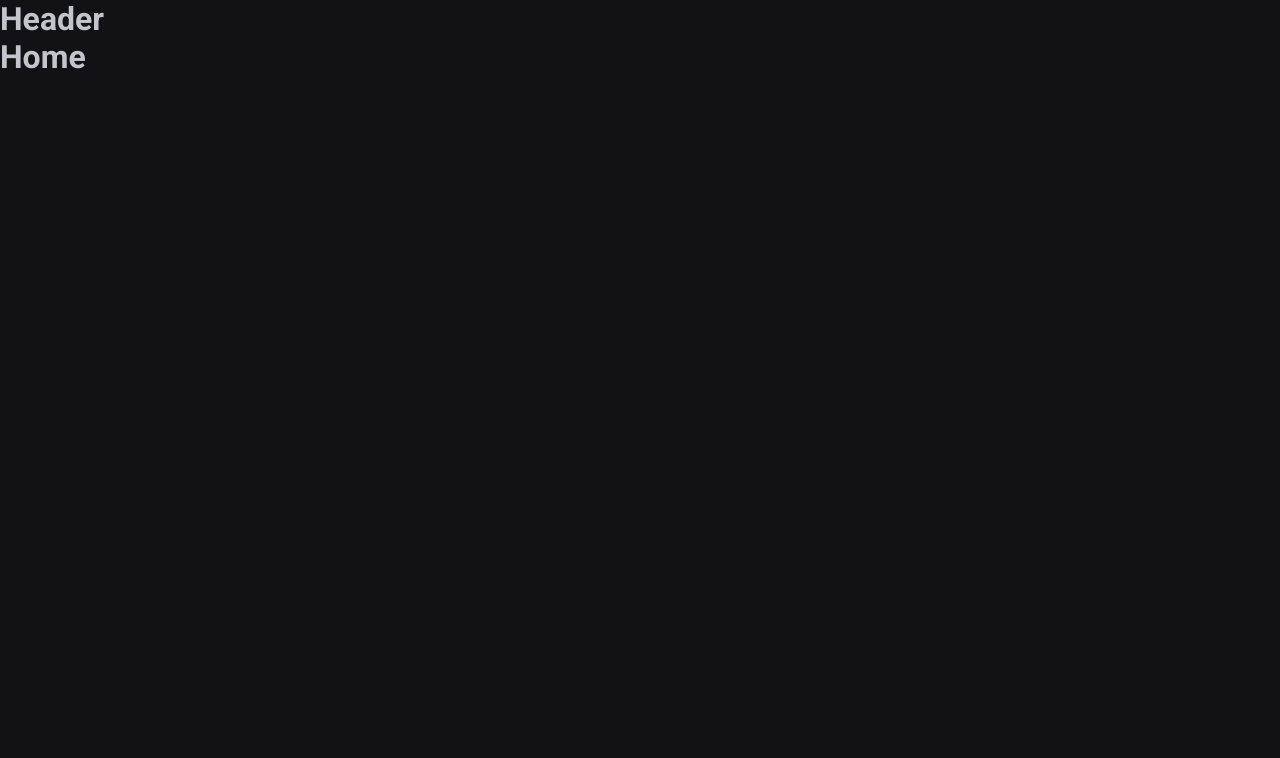
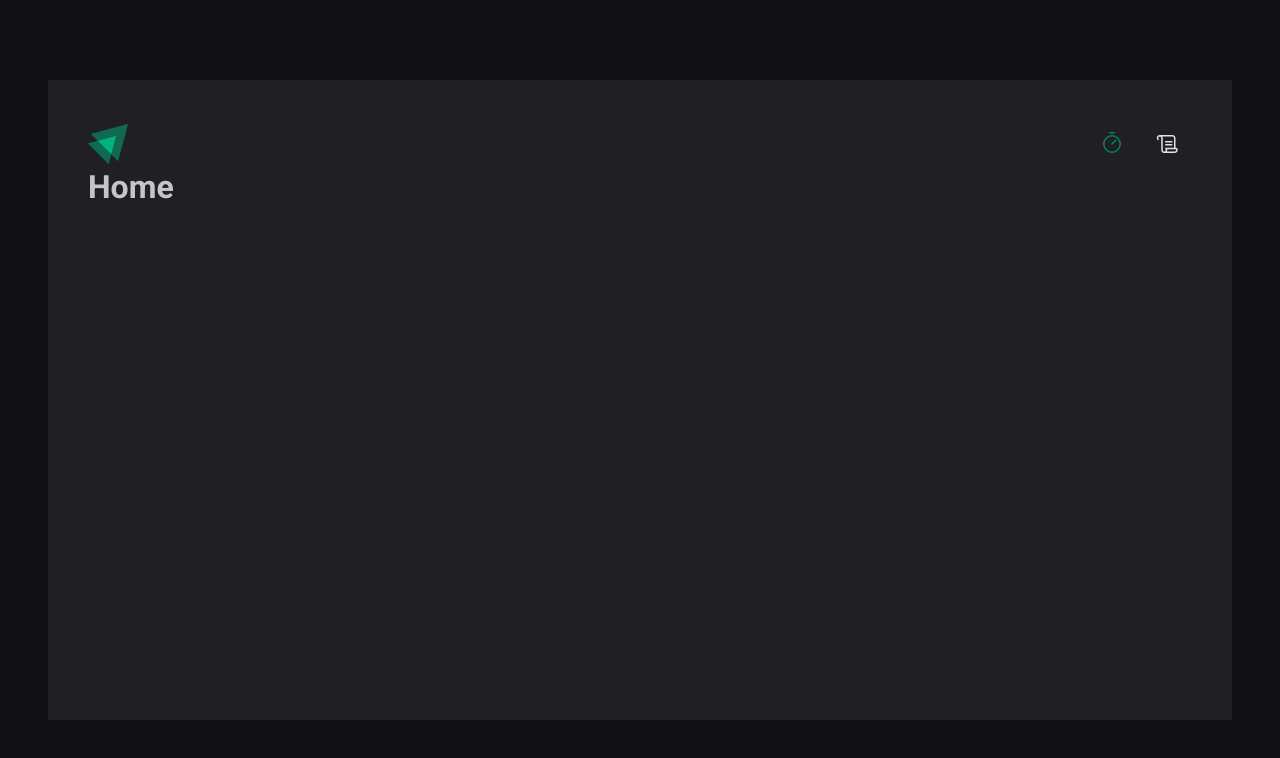
Before and after one commit to manuncorrea/timer, a React (Vite) app: page / in a window 1280 px wide. Shown: the top 758 px of the page. Built offline with nearby package versions, Linux system fonts and the light colour scheme.

Commit message:
configurando a header e o layout container

```diff
--- a/package.json
+++ b/package.json
@@ -10,6 +10,7 @@
     "lint": "eslint src --ext .ts,.tsx"
   },
   "dependencies": {
+    "phosphor-react": "^1.4.1",
     "react": "^18.2.0",
     "react-dom": "^18.2.0",
     "react-router-dom": "^6.3.0",
--- /dev/null
+++ b/src/@types/image.d.ts
@@ -0,0 +1 @@
+declare module '.*svg'
--- a/src/components/Header/index.tsx
+++ b/src/components/Header/index.tsx
@@ -1,3 +1,20 @@
+import { Scroll, Timer } from 'phosphor-react'
+import { NavLink } from 'react-router-dom'
+import logoIgnite from '../../assets/logo-ignite.svg'
+import { HeaderContainer } from './styles'
+
 export function Header() {
-  return <h1>Header</h1>
+  return (
+    <HeaderContainer>
+      <img src={logoIgnite} alt="" />
+      <nav>
+        <NavLink to="/" title="Timer">
+          <Timer size={24} />
+        </NavLink>
+        <NavLink to="/history" title="Hitórico">
+          <Scroll size={24} />
+        </NavLink>
+      </nav>
+    </HeaderContainer>
+  )
 }
--- /dev/null
+++ b/src/components/Header/styles.ts
@@ -0,0 +1,34 @@
+import styled from 'styled-components'
+
+export const HeaderContainer = styled.header`
+  display: flex;
+  align-items: center;
+  justify-content: space-between;
+
+  nav {
+    display: flex;
+    gap: 0.5rem;
+
+    a {
+      width: 3rem;
+      height: 3rem;
+
+      display: flex;
+      justify-content: center;
+      align-items: center;
+
+      color: ${(props) => props.theme['gray-100']};
+
+      border-top: 3px solid transparent;
+      border-bottom: 3px solid transparent;
+
+      &:hover {
+        border-bottom: 3px solid ${(props) => props.theme['green-500']};
+      }
+
+      &.active {
+        color: ${(props) => props.theme['green-500']};
+      }
+    }
+  }
+`
--- a/src/layouts/DefaultLayout.tsx
+++ /dev/null
@@ -1,11 +0,0 @@
-import { Outlet } from 'react-router-dom'
-import { Header } from '../components/Header'
-
-export function DefaultLayout() {
-  return (
-    <div>
-      <Header />
-      <Outlet />
-    </div>
-  )
-}
--- /dev/null
+++ b/src/layouts/DefaultLayout/index.tsx
@@ -0,0 +1,12 @@
+import { Outlet } from 'react-router-dom'
+import { Header } from '../../components/Header'
+import { LayoutContainer } from './styles'
+
+export function DefaultLayout() {
+  return (
+    <LayoutContainer>
+      <Header />
+      <Outlet />
+    </LayoutContainer>
+  )
+}
--- /dev/null
+++ b/src/layouts/DefaultLayout/styles.ts
@@ -0,0 +1,14 @@
+import styled from 'styled-components'
+
+export const LayoutContainer = styled.div`
+  max-width: 74rem;
+  height: calc(100vh - 10rem);
+  margin: 5rem auto;
+  padding: 2.5rem;
+
+  background: ${(props) => props.theme['gray-800']};
+  border: 8px;
+
+  display: flex;
+  flex-direction: column;
+`
```
Also changed, not shown: src/assets/logo-ignite.svg (added), 1 other file (tests, documents, lock files or other folders).
